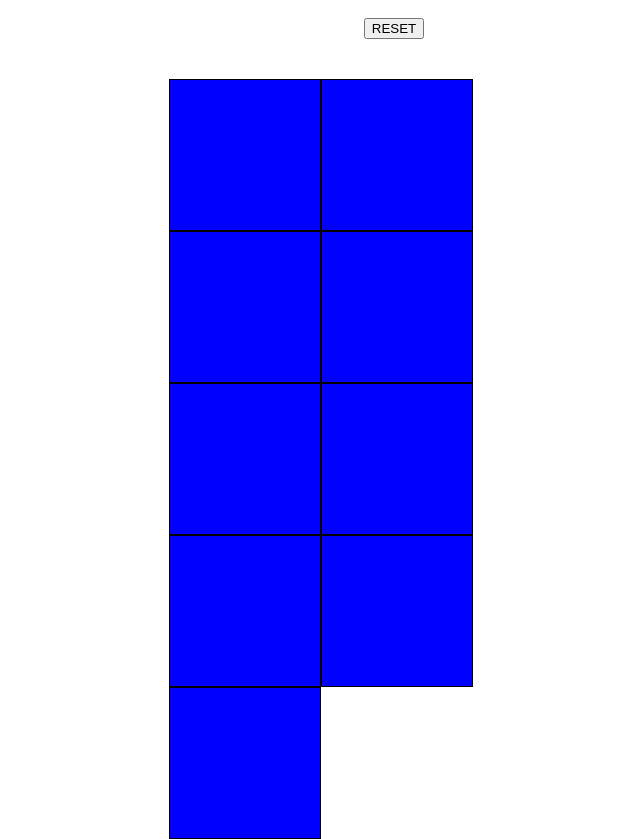
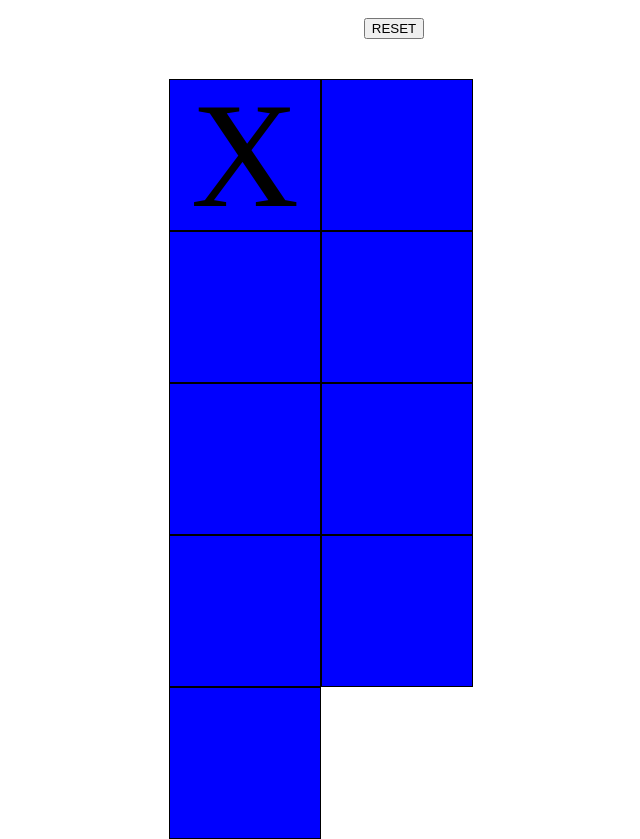
Before and after one commit to robscherer6/tic-tac-toe, a plain HTML site: page index.html in a window 1280 px wide. Both pictures are taken after a click on the element 491 px from the left and 214 px from the top of the page. Shown: the part 59-898 px from the top of the page, without its empty margins (246-886 px from the left). Drawn offline with Linux system fonts and the light colour scheme.

Commit message:
added alternating player x/o to board

```diff
--- a/app.js
+++ b/app.js
@@ -13,6 +13,12 @@
 
 var boxes = Array.from(document.getElementsByClassName('box'));
 
+var cells = [null, null, null, null, null, null, null, null, null];
+
+var player1 = 'X';
+var player2 = 'O';
+var currentPlayer = player1;
+
 let createBoard = () => {
   boxes.forEach((box, index) => {
     box.addEventListener('click', boxClicked);
@@ -20,7 +26,17 @@ let createBoard = () => {
 }
 
 var boxClicked = (e) => {
-  console.log('Box was clicked!!');
+  let id = e.target.id;
+  console.log('id: ', id);
+  if (!cells[id]) {
+    cells[id] = currentPlayer;
+    e.target.innerText = currentPlayer;
+    if (currentPlayer === player1) {
+      currentPlayer = player2;
+    } else {
+      currentPlayer = player1;
+    }
+  }
 }
 
 createBoard();
--- a/styles.css
+++ b/styles.css
@@ -36,4 +36,5 @@ td {
   justify-content: center;
   align-items: center;
   background-color: blue;
+  font-size: 150px;;
 }
```
